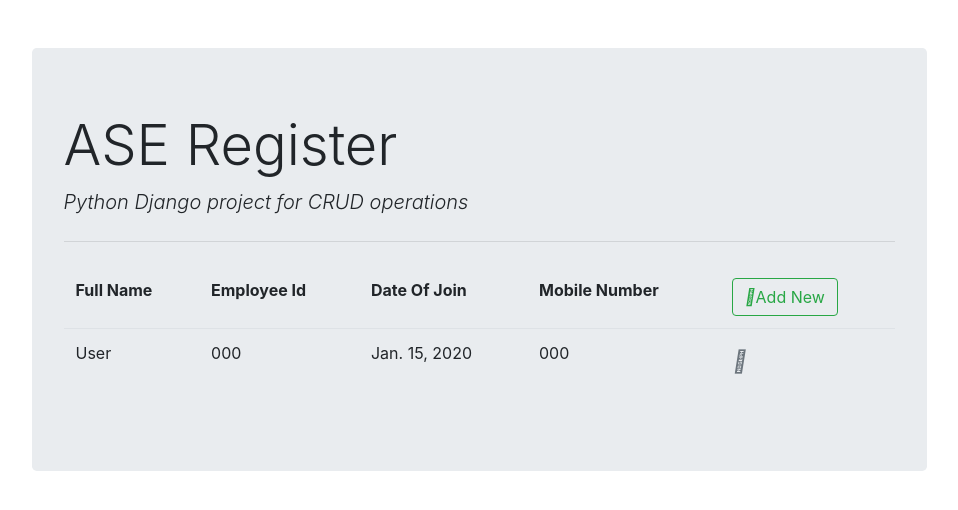
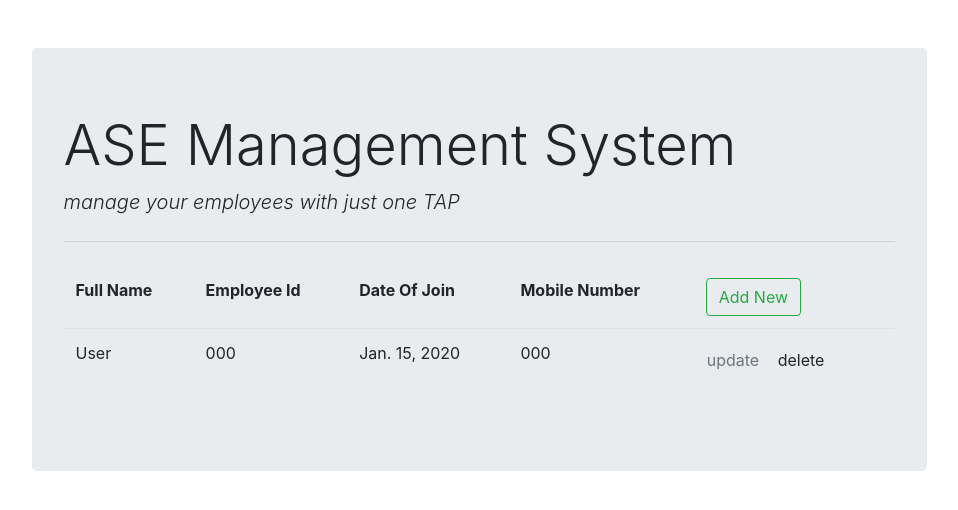
Before and after one commit to RamananRavichandran/django, a Django app: page /ase/list/ in a window 1280 px wide. Shown: the top 510 px of the page, without its empty margins (161-1119 px from the left). Run offline with Django 3.2, Linux system fonts and the light colour scheme; tables that the repository leaves empty hold one stand-in row (values such as "Sample post"); some libraries are stand-ins or nearby versions.

Commit message:
app all done without awesome icons

```diff
--- a/ase_register/models.py
+++ b/ase_register/models.py
@@ -1,8 +1,9 @@
 from django.db import models
+from phone_field import PhoneField
 
 # Create your models here.
 class Ase(models.Model):
     fullname = models.CharField(max_length=100)
-    emp_code = models.CharField(max_length=20)
-    mobile = models.IntegerField(20)
+    emp_code = models.CharField(max_length=20,unique=True)
+    mobile = PhoneField(blank=True, help_text='Contact phone number')
     dateoj = models.DateField()
--- a/ase_register/templates/ase_register/ase_list.html
+++ b/ase_register/templates/ase_register/ase_list.html
@@ -24,12 +24,12 @@
                 <td>{{ase.mobile}}</td>
                 <td>
                     <a href="{% url 'ase_update' ase.id %}" class="btn text-secondary px-0">
-                        <i class="far fa-edit fa-lg"></i>
+                        <i class="fas fa-edit fa-lg"></i>update
                     </a>
                     <form action="{% url 'ase_delete' ase.id %}" method="post" class="d-inline">
                         {% csrf_token %}
                         <button type="submit" class="btn">
-                            <i class="far fa-trash-alt fa-lg text-danger float-right"></i>
+                            <i class="fas fa-trash-alt text-danger float-right"></i>delete
                         </button>
                     </form>
 
--- a/ase_register/templates/ase_register/base.html
+++ b/ase_register/templates/ase_register/base.html
@@ -6,14 +6,14 @@
     <meta http-equiv="X-UA-Compatible" content="ie=edge">
     <title>Accenture ASE Registration </title>
     <link rel="stylesheet" href="https://stackpath.bootstrapcdn.com/bootstrap/4.4.1/css/bootstrap.min.css" integrity="sha384-Vkoo8x4CGsO3+Hhxv8T/Q5PaXtkKtu6ug5TOeNV6gBiFeWPGFN9MuhOf23Q9Ifjh" crossorigin="anonymous">
-    <link href="https://maxcdn.bootstrapcdn.com/font-awesome/4.7.0/css/font-awesome.min.css" rel="stylesheet"/>
+    <script src="https://stackpath.bootstrapcdn.com/bootstrap/4.4.1/js/bootstrap.min.js" integrity="sha384-wfSDF2E50Y2D1uUdj0O3uMBJnjuUD4Ih7YwaYd1iqfktj0Uod8GCExl3Og8ifwB6" crossorigin="anonymous"></script>
 </head>
 <body>
     <div class="container">
         <div class="col-md-10 offset-md-1 mt-5">
             <div class="jumbotron">
-                <h1 class="display-4">ASE Register</h1>
-                <p class="lead font-italic">Python Django project for CRUD operations</p>
+                <h1 class="display-4">ASE Management System</h1>
+                <p class="lead font-italic">manage your employees with just one TAP </p>
                 <hr class="my-4">
                 {% block content %}
                 {% endblock content %}
```
